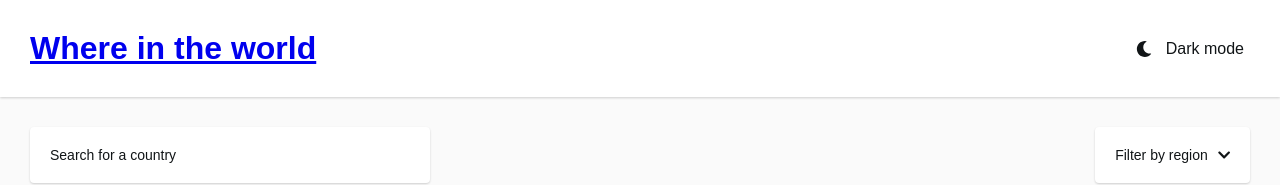
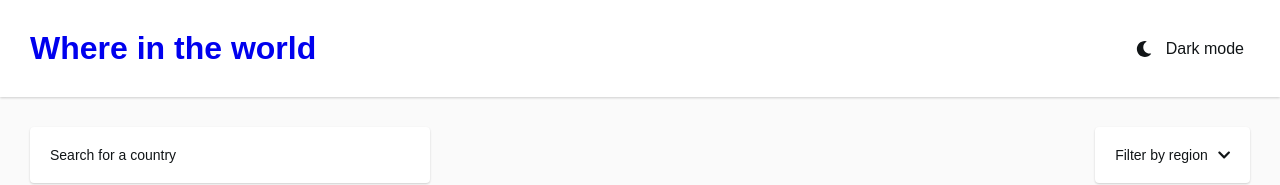
Before and after one commit to PierreThiollent/Frontend-mentor-challenge-React-js, a React (Create React App) app: page / in a window 1280 px wide. Shown: the top 185 px of the page. Built offline with nearby package versions, Linux system fonts and the light colour scheme; no server answers.

Commit message:
fix(): Change color of links

```diff
--- a/src/index.css
+++ b/src/index.css
@@ -1,13 +1,18 @@
 body {
   margin: 0;
-  font-family: -apple-system, BlinkMacSystemFont, 'Segoe UI', 'Roboto', 'Oxygen',
-    'Ubuntu', 'Cantarell', 'Fira Sans', 'Droid Sans', 'Helvetica Neue',
-    sans-serif;
+  font-family: -apple-system, BlinkMacSystemFont, 'Segoe UI', 'Roboto', 'Oxygen', 'Ubuntu', 'Cantarell', 'Fira Sans', 'Droid Sans', 'Helvetica Neue', sans-serif;
   -webkit-font-smoothing: antialiased;
   -moz-osx-font-smoothing: grayscale;
 }
 
 code {
-  font-family: source-code-pro, Menlo, Monaco, Consolas, 'Courier New',
-    monospace;
+  font-family: source-code-pro, Menlo, Monaco, Consolas, 'Courier New', monospace;
 }
+
+a {
+  text-decoration: none;
+}
+
+a:visited {
+  color: inherit;
+}
```
